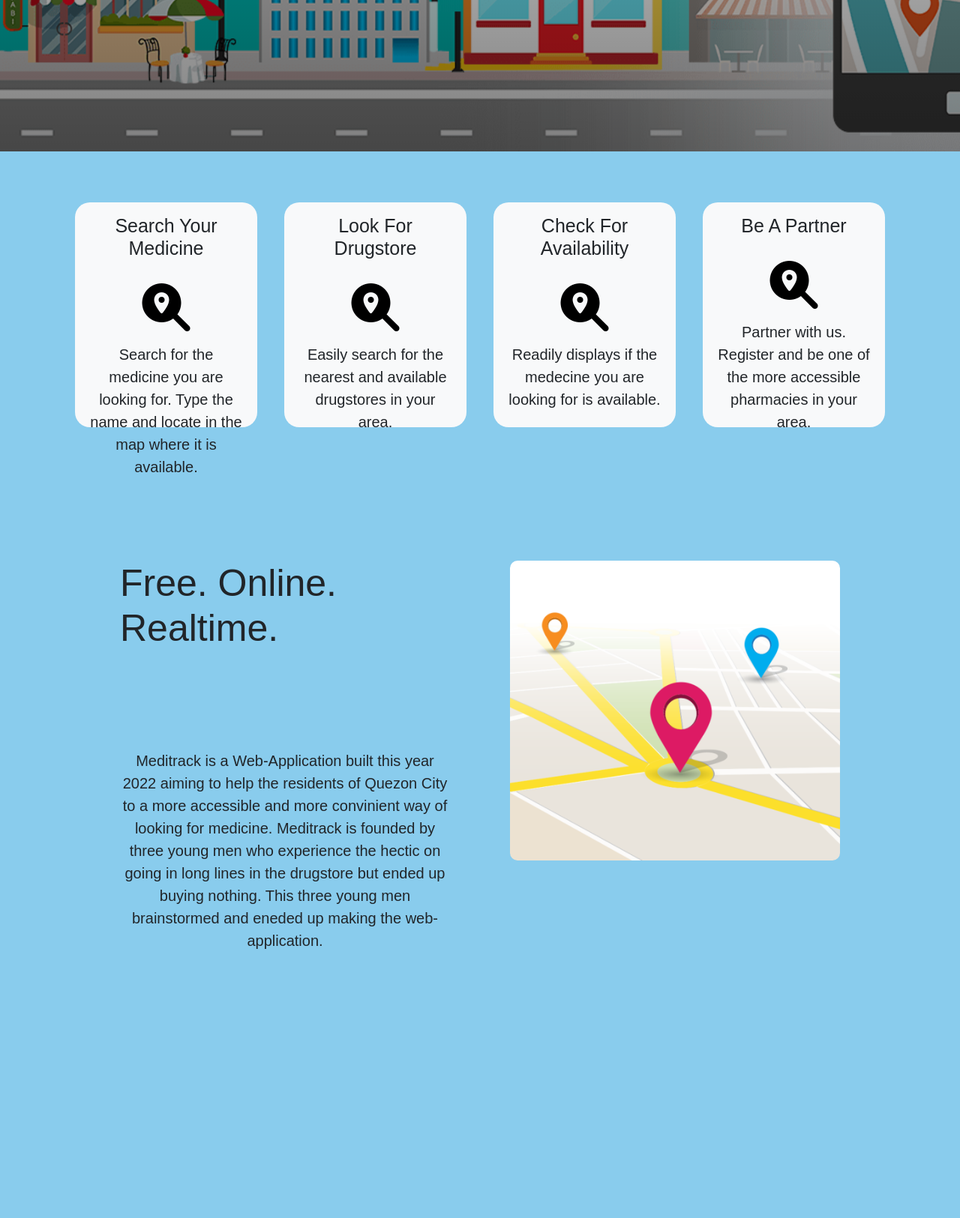
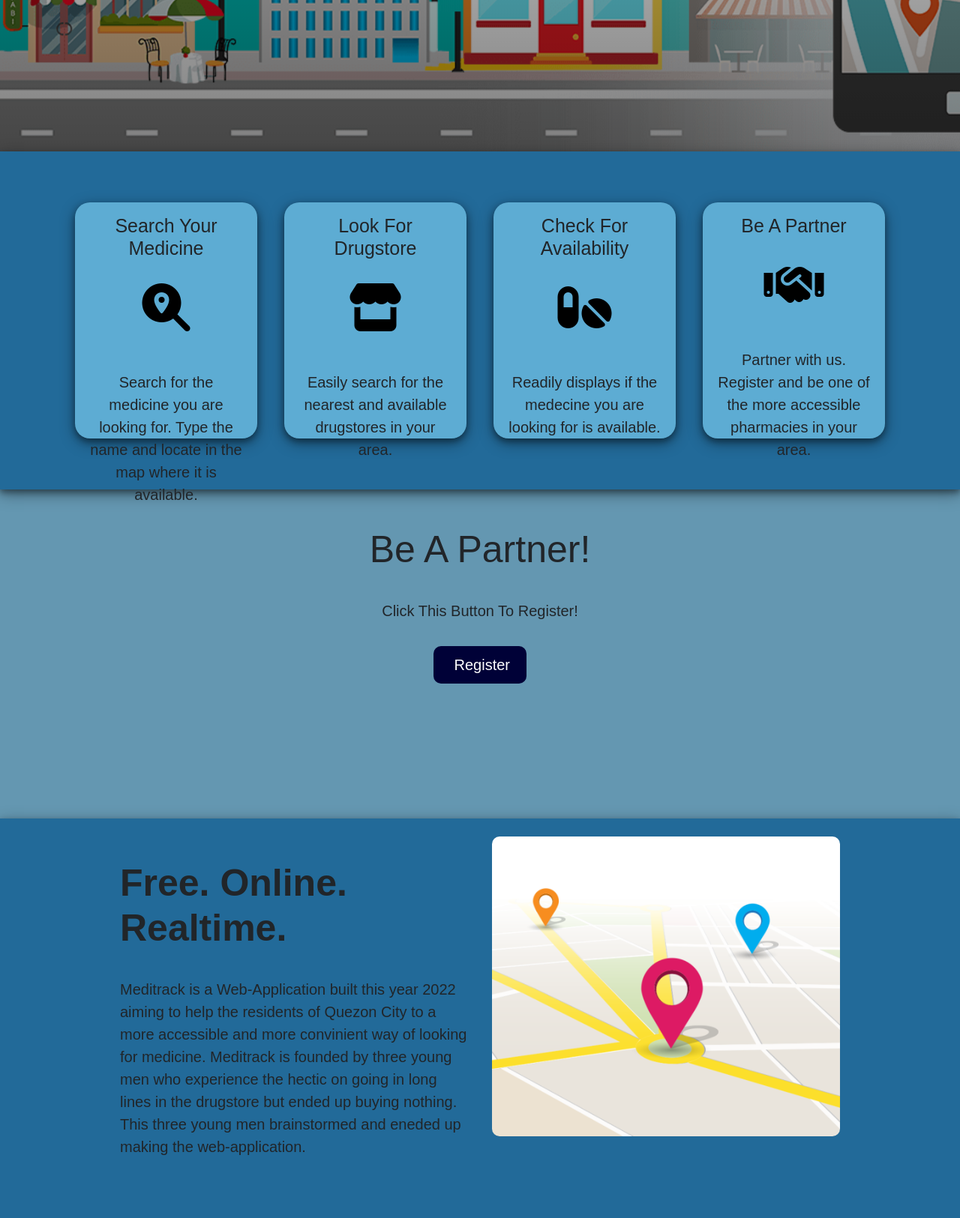
Before and after one commit to tjrecio/kodego-capstone, a PHP site: page /index1.php in a window 1280 px wide. Shown: the part 598-2223 px from the top of the page at 75% size. Before the commit the page ends 1864 px from the top, so only its background shows below. Run offline with PHP 8.4, Linux system fonts and the light colour scheme; some libraries are stand-ins or nearby versions.

Commit message:
lastedits

```diff
--- a/index.css
+++ b/index.css
@@ -1,12 +1,13 @@
 html
 {
   scroll-behavior: smooth;
+  height: 100%;
 }
 
 body
 {
   margin: 0px;
-  background: #89cced;
+  background: #6497B1;
   font-size: 20px;
 
   font-family: 'Poppins', sans-serif;
@@ -545,14 +546,18 @@ a {
   .about-us-wrapper {
     display: grid;
     grid-template-columns: 1fr 1fr;
-    gap: 5rem;
+    gap: 2rem;
     margin: 10rem;
   }
 
-  .about-us-text p {
+  .about-us-text h4 {
     margin: 2rem 0;
-    text-align: center;
-    padding-top: 100px;
+    padding-top: 5px;
+    font-weight: 700;
+  }
+  p {
+    margin: 2rem 0;
+    padding-top: 5px;
   }
 
   .about-us-image img {
@@ -563,11 +568,39 @@ a {
   }
   .card {
     border-radius: 20px;
-    height: 300px;
+    height: 315px;
     margin: 10px;
     border: #000137;
-    background-color: red;
+    background: #5dacd3;
+    box-shadow: 0 4px 8px 0 rgba(0, 0, 0, 0.384), 0 6px 20px 0 rgba(0, 0, 0, 0.384);
   }
   .row {
     padding-top: 50px;
+    padding-bottom: 50px;
   }
+  #buttonstyleregbutton {
+    padding: 10px;
+    background-color: #000137 ;
+    width: 20%;
+
+
+    flex-wrap: wrap;
+    justify-content: center;
+    align-self: center;
+    align-items: center;
+    border-radius: 10px;
+    border-style: none;
+    color: white;
+    border-width: 1px;
+    margin-bottom: 10px;
+  }
+  .registration {
+    margin: auto;
+    width: 50%;
+    padding: 10px;
+    text-align: center;
+    padding-top: 50px;
+  }
+  section {
+    box-shadow: 0 4px 8px 0 rgba(0, 0, 0, 0.384), 0 6px 20px 0 rgba(0, 0, 0, 0.384);
+    }
--- a/index1.php
+++ b/index1.php
@@ -34,7 +34,6 @@ session_start();
 
 <body>
     <!--Hero Page-->
-
     <section class="hero sp-2" id="about">
         <div class="hero-area">
         <div class="container p-5">
@@ -53,10 +52,11 @@ session_start();
 <!--Start of Features-->
 
 <!--Srart of Cards-->
-<div class="container">
-<div class="row">
+<section style="background-color:#226a99;">
+<div class="container" >
+<div class="row" >
 <div class="col-md-3 p-2">
-                                    <div class="card bg-light text-dark">
+                                    <div class="card text-dark">
                                     <div class="card-body  text-center">
                                     <h4 class="card-title mb-3">Search Your Medicine</h4>
                                     <span class="service-features-icon">
@@ -72,24 +72,22 @@ session_start();
                                 </div>
                                 </div>
                                 <div class="col-md-3 p-2">
-                                    <div class="card bg-light text-dark">
+                                    <div class="card  text-dark">
                                     <div class="card-body  text-center">
                                     <h4 class="card-title mb-3"> Look For Drugstore </h4>
                                     <span class="service-features-icon">
-        <i class="fa-sharp fa-solid fa-magnifying-glass-location"></i
-      ></span>
+                                    <i class="fa-solid fa-store"></i></span>
                                       <p class="card-text">
                                       Easily search for the nearest and available drugstores in your area.
                                 </div>
                                 </div>
                                 </div>
                                 <div class="col-md-3 p-2">
-                                    <div class="card bg-light text-dark">
+                                    <div class="card  text-dark">
                                     <div class="card-body  text-center">
                                     <h4 class="card-title mb-3"> Check For Availability</h4>
                                     <span class="service-features-icon">
-        <i class="fa-sharp fa-solid fa-magnifying-glass-location"></i
-      ></span>
+                                    <i class="fa-solid fa-pills"></i></span>
 
                                       <p class="card-text">
                                       Readily displays if the medecine you are looking for is available.
@@ -99,12 +97,11 @@ session_start();
                                 </div>
                                 </div>
                                 <div class="col-md-3 p-2">
-                                    <div class="card bg-light text-dark">
+                                    <div class="card text-dark">
                                     <div class="card-body  text-center">
                                     <h4 class="card-title mb-3">Be A Partner </h4>
                                     <span class="service-features-icon">
-        <i class="fa-sharp fa-solid fa-magnifying-glass-location"></i
-      ></span>
+                                    <i class="fa-solid fa-handshake"></i></span>
 
                                       <p class="card-text">
                                       Partner with us. Register and be one of the more accessible pharmacies in your area.
@@ -115,14 +112,23 @@ session_start();
                                 </div>
                                 </div>
                                 </div>
+                                </section>
+  <!--Ends of Cards-->
+  <!--Start of Register Area-->
 
-  <!--Ends of Cards-->
+<div class="registration">
+  <h2 style="font-size: 50px;"> Be A Partner!</h2>
+  <p>Click This Button To Register!</p>
+<?php include 'registerbutton.php' ?>
+
+</div>
+
   <!--About US-->
-  <div class="about-us-container">
-    <div class="about-us-wrapper">
+  <section style="background-color:#226a99;">
+    <div class="about-us-wrapper pb-5">
       <div class="about-us-text">
-        <h4 class="title"><b> Free. Online. Realtime. </b></h4>
-        <p class="lead">
+      <h4 class="title pt-4"> Free. Online. Realtime. </h4>
+        <p>
           Meditrack is a Web-Application built this year 2022 aiming to help the residents
           of Quezon City to a more accessible and more convinient way of looking for medicine.
           Meditrack is founded by three young men who experience the hectic on going in long
@@ -130,11 +136,11 @@ session_start();
           and eneded up making the web-application.
         </p>
       </div>
-      <div class="about-us-image">
+      <div class="about-us-image pt-4">
         <img src="images/pin.png" alt="" />
       </div>
     </div>
-  </div>
+  </section>
   <!--End of About Us-->
     <script src="https://cdn.jsdelivr.net/npm/bootstrap@5.0.2/dist/js/bootstrap.bundle.min.js"
         integrity="sha384-MrcW6ZMFYlzcLA8Nl+NtUVF0sA7MsXsP1UyJoMp4YLEuNSfAP+JcXn/tWtIaxVXM"
--- /dev/null
+++ b/registerbutton.php
@@ -0,0 +1,5 @@
+<div id="regbutton">
+<div id="regbutton">
+    <button id="buttonstyleregbutton" onclick="document.location='register090622.php'">&nbsp;Register</button>
+    </div>
+</div>
```
